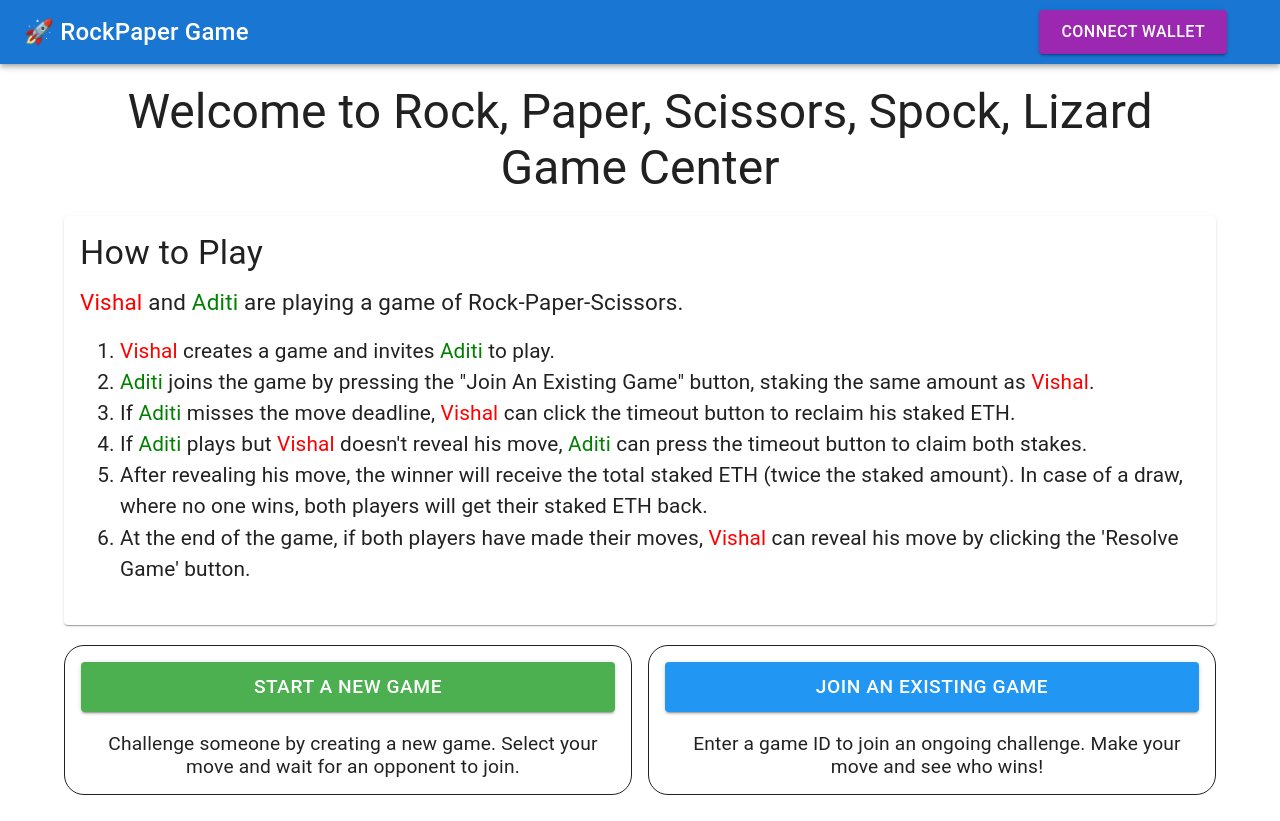
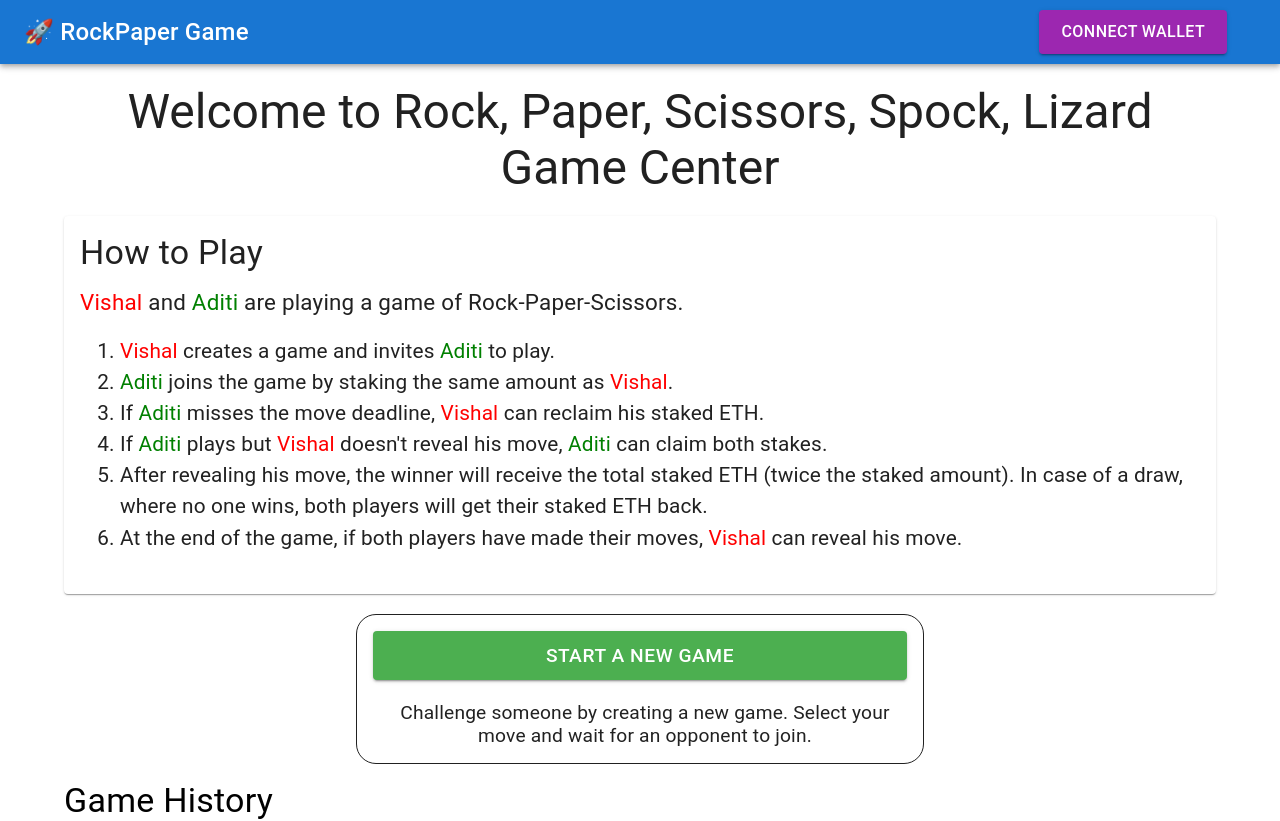
Before and after one commit to vishal5208/RPS, a React (Vite) app in the folder frontend/: page / in a window 1280 px wide. Shown: the top 821 px of the page. Built offline with nearby package versions, Linux system fonts and the light colour scheme.

Commit message:
updated game

```diff
--- a/frontend/src/components/GameInstructions.jsx
+++ b/frontend/src/components/GameInstructions.jsx
@@ -1,6 +1,5 @@
-// GameInstructions.js
 import React from 'react';
-import { Card, CardContent, Typography, Button } from '@mui/material';
+import { Card, CardContent, Typography } from '@mui/material';
 
 const GameInstructions = () => {
     return (
@@ -17,19 +16,19 @@ const GameInstructions = () => {
                         <span style={{ color: 'red' }}>Vishal</span> creates a game and invites <span style={{ color: 'green' }}>Aditi</span> to play.
                     </li>
                     <li style={{ fontSize: '1.3rem' }}>
-                        <span style={{ color: 'green' }}>Aditi</span> joins the game by pressing the "Join An Existing Game" button, staking the same amount as <span style={{ color: 'red' }}>Vishal</span>.
+                        <span style={{ color: 'green' }}>Aditi</span> joins the game by staking the same amount as <span style={{ color: 'red' }}>Vishal</span>.
                     </li>
                     <li style={{ fontSize: '1.3rem' }}>
-                        If <span style={{ color: 'green' }}>Aditi</span> misses the move deadline, <span style={{ color: 'red' }}>Vishal</span> can click the timeout button to reclaim his staked ETH.
+                        If <span style={{ color: 'green' }}>Aditi</span> misses the move deadline, <span style={{ color: 'red' }}>Vishal</span> can reclaim his staked ETH.
                     </li>
                     <li style={{ fontSize: '1.3rem' }}>
-                        If <span style={{ color: 'green' }}>Aditi</span> plays but <span style={{ color: 'red' }}>Vishal</span> doesn't reveal his move, <span style={{ color: 'green' }}>Aditi</span> can press the timeout button to claim both stakes.
+                        If <span style={{ color: 'green' }}>Aditi</span> plays but <span style={{ color: 'red' }}>Vishal</span> doesn't reveal his move, <span style={{ color: 'green' }}>Aditi</span> can claim both stakes.
                     </li>
                     <li style={{ fontSize: '1.3rem' }}>
                         After revealing his move, the winner will receive the total staked ETH (twice the staked amount). In case of a draw, where no one wins, both players will get their staked ETH back.
                     </li>
                     <li style={{ fontSize: '1.3rem' }}>
-                        At the end of the game, if both players have made their moves, <span style={{ color: 'red' }}>Vishal</span> can reveal his move by clicking the 'Resolve Game' button.
+                        At the end of the game, if both players have made their moves, <span style={{ color: 'red' }}>Vishal</span> can reveal his move.
                     </li>
                 </ol>
             </CardContent>
--- a/frontend/src/components/Home.jsx
+++ b/frontend/src/components/Home.jsx
@@ -1,48 +1,24 @@
 import React, { useState } from 'react';
 import { Typography, Button, Grid, Box } from '@mui/material';
 import CreateGame from './CreateGame';
-import JoinGame from './JoinGame';
-import ResolveGame from './ResolveGame';
-import TimeoutModal from './TimeoutModal';
+import GameInstructions from './GameInstructions';
+import { green } from '@mui/material/colors';
+
 import GameHistory from './GameHistory';
-import { green, blue, orange, red } from '@mui/material/colors';
-import GameInstructions from './GameInstructions';
-
 
 const Home = () => {
     const [isCreateGameModalOpen, setCreateGameModalOpen] = useState(false);
-    const [isJoinGameModalOpen, setJoinGameModalOpen] = useState(false);
-    const [isResolveGameModalOpen, setResolveGameModalOpen] = useState(false);
-    const [j1TimeoutOpen, setJ1TimeoutOpen] = useState(false);
 
     const handleOpenCreateGameModal = () => {
         setCreateGameModalOpen(true);
     };
+
     const handleCloseCreateGameModal = () => {
         setCreateGameModalOpen(false);
-    };
-    const handleOpenJoinGameModal = () => {
-        setJoinGameModalOpen(true);
-    };
-    const handleCloseJoinGameModal = () => {
-        setJoinGameModalOpen(false);
-    };
-    const handleOpenResolveGameModal = () => {
-        setResolveGameModalOpen(true);
-    };
-    const handleCloseResolveGameModal = () => {
-        setResolveGameModalOpen(false);
-    };
-    const handleTimeoutOpen = () => {
-        setJ1TimeoutOpen(true);
-    };
-    const handleTimeoutClose = () => {
-        setJ1TimeoutOpen(false);
     };
 
     return (
         <div>
-
             <Typography variant="h3" style={{ marginBottom: '20px', textAlign: 'center', display: 'flex', alignItems: 'center', justifyContent: 'center' }}>
                 Welcome to Rock, Paper, Scissors, Spock, Lizard Game Center
             </Typography>
@@ -51,8 +27,7 @@ const Home = () => {
             <div style={{ margin: '20px' }}></div>
 
             <Grid container spacing={2} alignItems="center" justifyContent="center">
-                {[1, 2, 3, 4].map((index) => (
-                    <Grid key={index} item xs={12} md={6}>
+                <Grid item xs={12} md={6}>
                     <Box
                         border={1}
                         p={2}
@@ -65,59 +40,28 @@ const Home = () => {
                     >
                         <Button
                             variant="contained"
-                                color={index === 1 ? 'primary' : index === 2 ? 'secondary' : index === 3 ? 'info' : 'warning'}
+                            color="primary"
                             size="large"
                             fullWidth
-                                onClick={
-                                    index === 1
-                                        ? handleOpenCreateGameModal
-                                        : index === 2
-                                            ? handleOpenJoinGameModal
-                                            : index === 3
-                                                ? handleOpenResolveGameModal
-                                                : handleTimeoutOpen
-                                }
+                            onClick={handleOpenCreateGameModal}
                             style={{
                                 fontSize: '1.2rem',
-                                    background:
-                                        index === 1 ? green[500] :
-                                            index === 2 ? blue[500] :
-                                                index === 3 ? orange[500] :
-                                                    red[500],
+                                background: green[500],
                                 color: 'white', // Text color is set to white
                             }}
                         >
-                                {index === 1
-                                    ? 'Start a New Game'
-                                    : index === 2
-                                        ? 'Join an Existing Game'
-                                        : index === 3
-                                            ? 'Resolve an Ongoing Game'
-                                            : 'Timeout Resolution'}
+                            Start a New Game
                         </Button>
                         <Typography variant="body1" style={{ marginLeft: '10px', fontSize: '1.2rem', lineHeight: '1.2', textAlign: 'center' }}>
-                                {index === 1
-                                    ? 'Challenge someone by creating a new game. Select your move and wait for an opponent to join.'
-                                    : index === 2
-                                        ? 'Enter a game ID to join an ongoing challenge. Make your move and see who wins!'
-                                        : index === 3
-                                            ? 'Provide details to resolve an ongoing challenge. Ensure fair play and determine the winner.'
-                                            : 'Resolve a game due to timeout by entering the game ID. Address situations where players couldn\'t make a move in time.'}
+                            Challenge someone by creating a new game. Select your move and wait for an opponent to join.
                         </Typography>
                     </Box>
-
                 </Grid>
-                ))}
             </Grid>
 
+            <CreateGame open={isCreateGameModalOpen} handleClose={handleCloseCreateGameModal} />
             <GameHistory />
 
-            <CreateGame open={isCreateGameModalOpen} handleClose={handleCloseCreateGameModal} />
-
-            <JoinGame open={isJoinGameModalOpen} handleClose={handleCloseJoinGameModal} />
-
-            <ResolveGame open={isResolveGameModalOpen} handleClose={handleCloseResolveGameModal} />
-            <TimeoutModal open={j1TimeoutOpen} handleClose={handleTimeoutClose} />
         </div>
     );
 };
```
Lines whose indentation alone changed are shown as unchanged.
